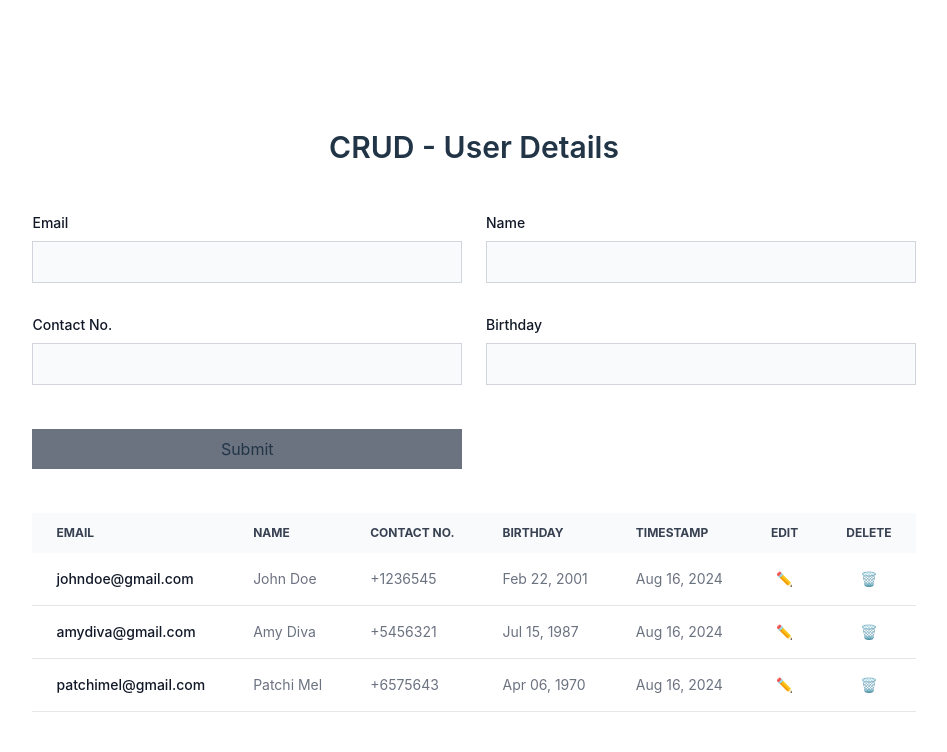
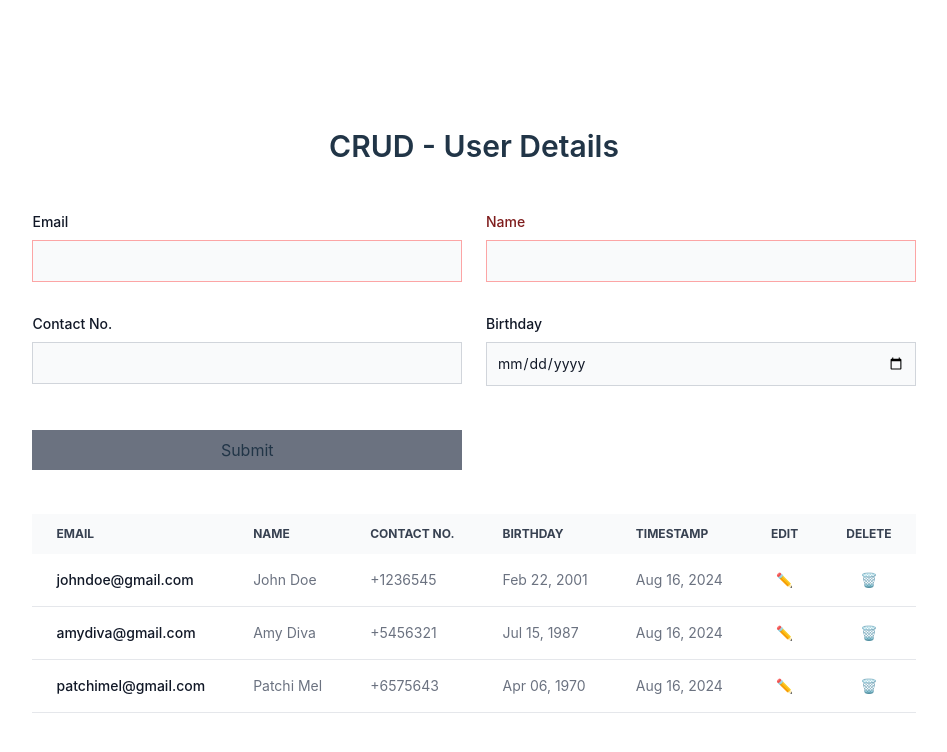
Before and after one commit to andreimelo/crud-vuejs, a Vue app: page / in a window 1280 px wide. Shown: the top 752 px of the page, without its empty margins (166-1113 px from the left). Built offline with nearby package versions, Linux system fonts and the light colour scheme.

Commit message:
refactor: Add prop for submit form, input modelValue as props and add local ref/state to home for form data

```diff
--- a/src/components/global/Form/Form.vue
+++ b/src/components/global/Form/Form.vue
@@ -1,15 +1,19 @@
  <script setup>
-  defineProps({
-    formClass: {
-      type: String,
-      default: "",
-    }
-  });
+defineProps({
+  formClass: {
+    type: String,
+    default: ""
+  },
+  submit: {
+    type: Function,
+    default: () => {}
+  }
+});
 </script>
 
  <template>
-  <form @click="$emit('click')" :class="formClass">
-    <slot> </slot>
+  <form @submit.prevent="submit" :class="formClass">
+    <slot></slot>
   </form>
 </template>
 
--- a/src/components/global/Input/Input.vue
+++ b/src/components/global/Input/Input.vue
@@ -1,5 +1,5 @@
 <script setup>
-defineProps({
+const props = defineProps({
   type: {
     type: String,
     default: "text"
@@ -27,8 +27,10 @@ defineProps({
   label: {
     type: String,
     default: ""
-  }
+  },
+  modelValue: [String, Number]
 });
+const emit = defineEmits(["update:modelValue"]);
 </script>
 
 <template>
@@ -40,9 +42,8 @@ defineProps({
       :class="inputClass"
       :placeholder="placeHolder"
       :required="required"
+      :value="modelValue"
+      @input="$emit('update:modelValue', $event.target.value)"
     />
   </div>
 </template>
-
-<style scoped>
-</style>
--- a/src/views/Home/Home.vue
+++ b/src/views/Home/Home.vue
@@ -1,37 +1,56 @@
 <script setup>
+import { reactive } from "vue";
 // import SampleComponent from "../components/global/Sample";
 import Table from "../../components/global/Table";
 import Input from "../../components/global/Input";
 import Form from "../../components/global/Form";
 import { mockTableHeader, data } from "./mockData/table";
 
-// function handleFormSubmit() {
-//   console.log('Form Submitted!');
-// }
+const form = reactive({
+  email: "",
+  name: "",
+  contact: "",
+  birthDate: ""
+});
+
+const handleSubmitForm = () => {
+  return alert("Form Submitted");
+};
 </script>
 
 <template>
   <div class="flex flex-col items-center justify-center h-screen">
     <!-- @click="handleFormSubmit" -->
     <h1 class="font-semibold text-3xl m-10">CRUD - User Details</h1>
-    <Form class="grid gap-6 mb-6 md:grid-cols-2 w-full">
+    <Form :submit="handleSubmitForm" class="grid gap-6 mb-6 md:grid-cols-2 w-full">
       <Input
         label="Email"
+        id="email"
+        type="email"
+        v-model="form.email"
         labelClass="block my-2 text-sm font-medium text-gray-900 dark:text-white"
-        inputClass="bg-gray-50 border border-gray-300 text-gray-900 text-sm  focus:ring-blue-500 focus:border-blue-500 block w-full p-2.5 dark:bg-gray-700 dark:border-gray-600 dark:placeholder-gray-400 dark:text-white dark:focus:ring-blue-500 dark:focus:border-blue-500"
+        inputClass="bg-gray-50 border border-red-300 text-gray-900 text-sm  focus:ring-blue-500 focus:border-blue-500 block w-full p-2.5 dark:bg-gray-700 dark:border-gray-600 dark:placeholder-gray-400 dark:text-white dark:focus:ring-blue-500 dark:focus:border-blue-500"
       />
       <Input
         label="Name"
-        labelClass="block my-2 text-sm font-medium text-gray-900 dark:text-white"
-        inputClass="bg-gray-50 border border-gray-300 text-gray-900 text-sm  focus:ring-blue-500 focus:border-blue-500 block w-full p-2.5 dark:bg-gray-700 dark:border-gray-600 dark:placeholder-gray-400 dark:text-white dark:focus:ring-blue-500 dark:focus:border-blue-500"
+        id="name"
+        v-model="form.name"
+        labelClass="block my-2 text-sm font-medium text-red-900 dark:text-white"
+        inputClass="bg-gray-50 border border-red-300 text-red-900 text-sm  focus:ring-blue-500 focus:border-blue-500 block w-full p-2.5 dark:bg-gray-700 dark:border-gray-600 dark:placeholder-gray-400 dark:text-white dark:focus:ring-blue-500 dark:focus:border-blue-500"
       />
       <Input
         label="Contact No."
+        id="contact"
+        type="number"
+        v-model="form.contact"
         labelClass="block my-2 text-sm font-medium text-gray-900 dark:text-white"
         inputClass="bg-gray-50 border border-gray-300 text-gray-900 text-sm  focus:ring-blue-500 focus:border-blue-500 block w-full p-2.5 dark:bg-gray-700 dark:border-gray-600 dark:placeholder-gray-400 dark:text-white dark:focus:ring-blue-500 dark:focus:border-blue-500"
       />
       <Input
         label="Birthday"
+        id="birthDate"
+        type="date"
+        v-model="form.birthDate"
         labelClass="block my-2 text-sm font-medium text-gray-900 dark:text-white"
         inputClass="bg-gray-50 border border-gray-300 text-gray-900 text-sm  focus:ring-blue-500 focus:border-blue-500 block w-full p-2.5 dark:bg-gray-700 dark:border-gray-600 dark:placeholder-gray-400 dark:text-white dark:focus:ring-blue-500 dark:focus:border-blue-500"
       />
```
